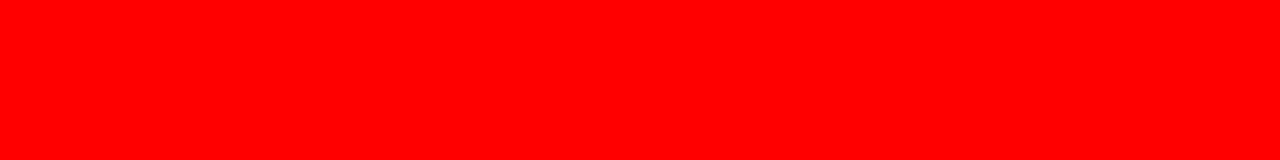
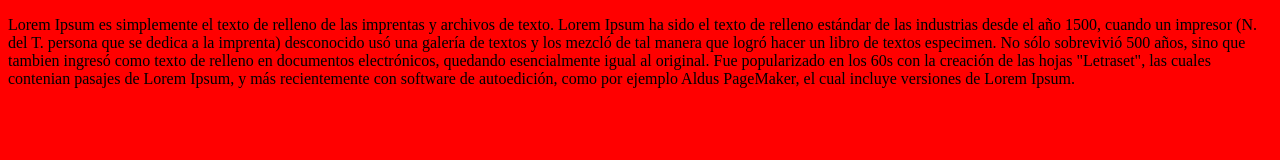
Before and after one commit to Aracelli/estructura_semantica_html5, a plain HTML site: page index.html in a window 1280 px wide. Drawn offline with Linux system fonts and the light colour scheme.

Commit message:
agregar parrafo

```diff
--- a/index.html
+++ b/index.html
@@ -9,4 +9,6 @@
 		body{background-color: red}
 		</style>
 	</body>
+
+	<p>Lorem Ipsum es simplemente el texto de relleno de las imprentas y archivos de texto. Lorem Ipsum ha sido el texto de relleno estándar de las industrias desde el año 1500, cuando un impresor (N. del T. persona que se dedica a la imprenta) desconocido usó una galería de textos y los mezcló de tal manera que logró hacer un libro de textos especimen. No sólo sobrevivió 500 años, sino que tambien ingresó como texto de relleno en documentos electrónicos, quedando esencialmente igual al original. Fue popularizado en los 60s con la creación de las hojas "Letraset", las cuales contenian pasajes de Lorem Ipsum, y más recientemente con software de autoedición, como por ejemplo Aldus PageMaker, el cual incluye versiones de Lorem Ipsum.</p>
 </html>
```
